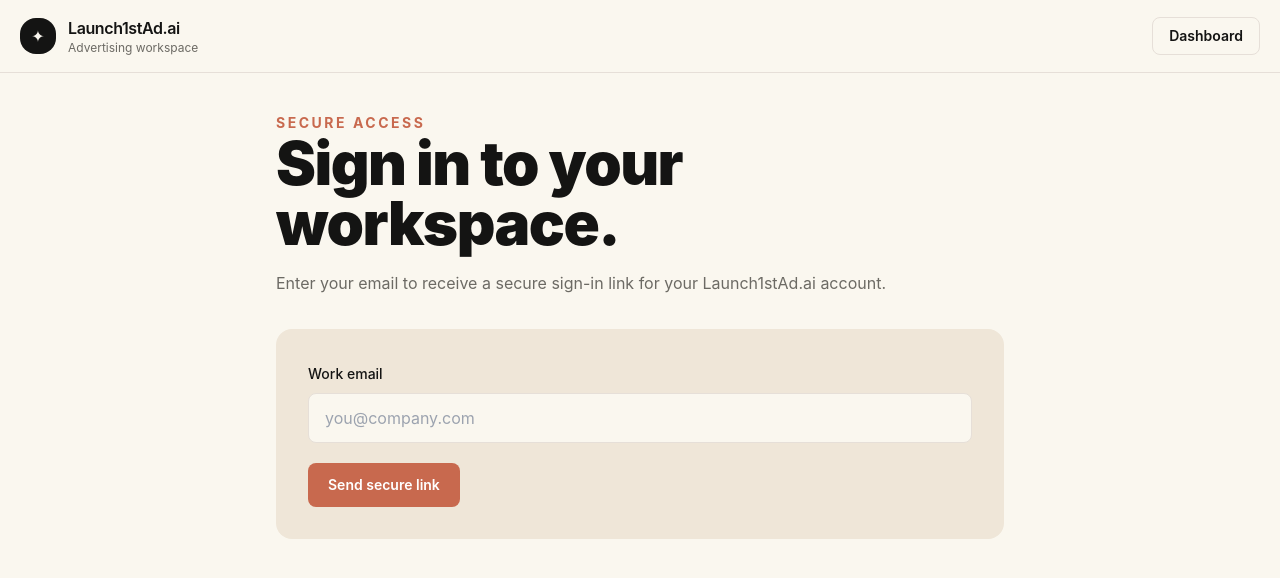
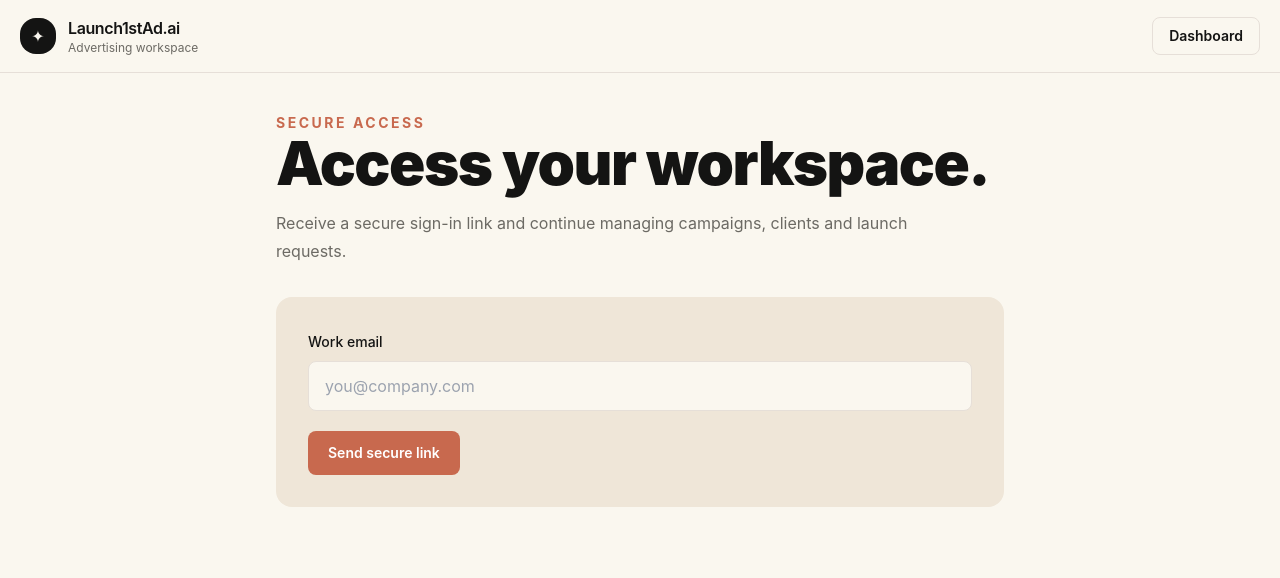
Before and after one commit to lkmeeena882437-dotcom/Launch1stAd.ai, a Next.js app: page /login in a window 1280 px wide. Shown: the top 578 px of the page. Built offline with nearby package versions, Linux system fonts and the light colour scheme.

Commit message:
Tighten login copy

```diff
--- a/app/login/page.tsx
+++ b/app/login/page.tsx
@@ -13,8 +13,8 @@ export default function LoginPage() {
       </header>
       <section className="mx-auto max-w-3xl px-5 py-10">
         <p className="text-sm font-bold uppercase tracking-[0.18em] text-coral">Secure access</p>
-        <h1 className="text-4xl font-black tracking-tight text-ink md:text-6xl">Sign in to your workspace.</h1>
-        <p className="mt-4 max-w-2xl leading-7 text-muted">Enter your email to receive a secure sign-in link for your Launch1stAd.ai account.</p>
+        <h1 className="text-4xl font-black tracking-tight text-ink md:text-6xl">Access your workspace.</h1>
+        <p className="mt-4 max-w-2xl leading-7 text-muted">Receive a secure sign-in link and continue managing campaigns, clients and launch requests.</p>
         <SignInBox />
       </section>
     </main>
```
